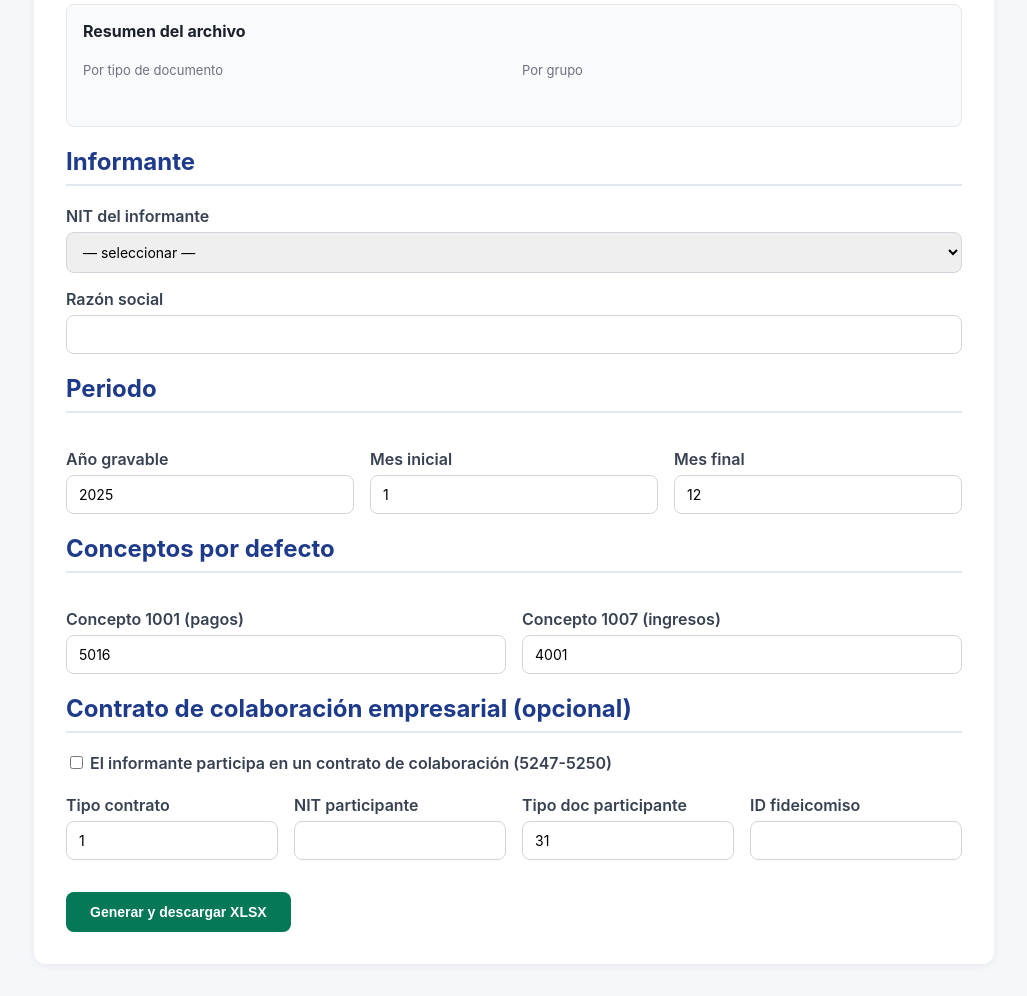
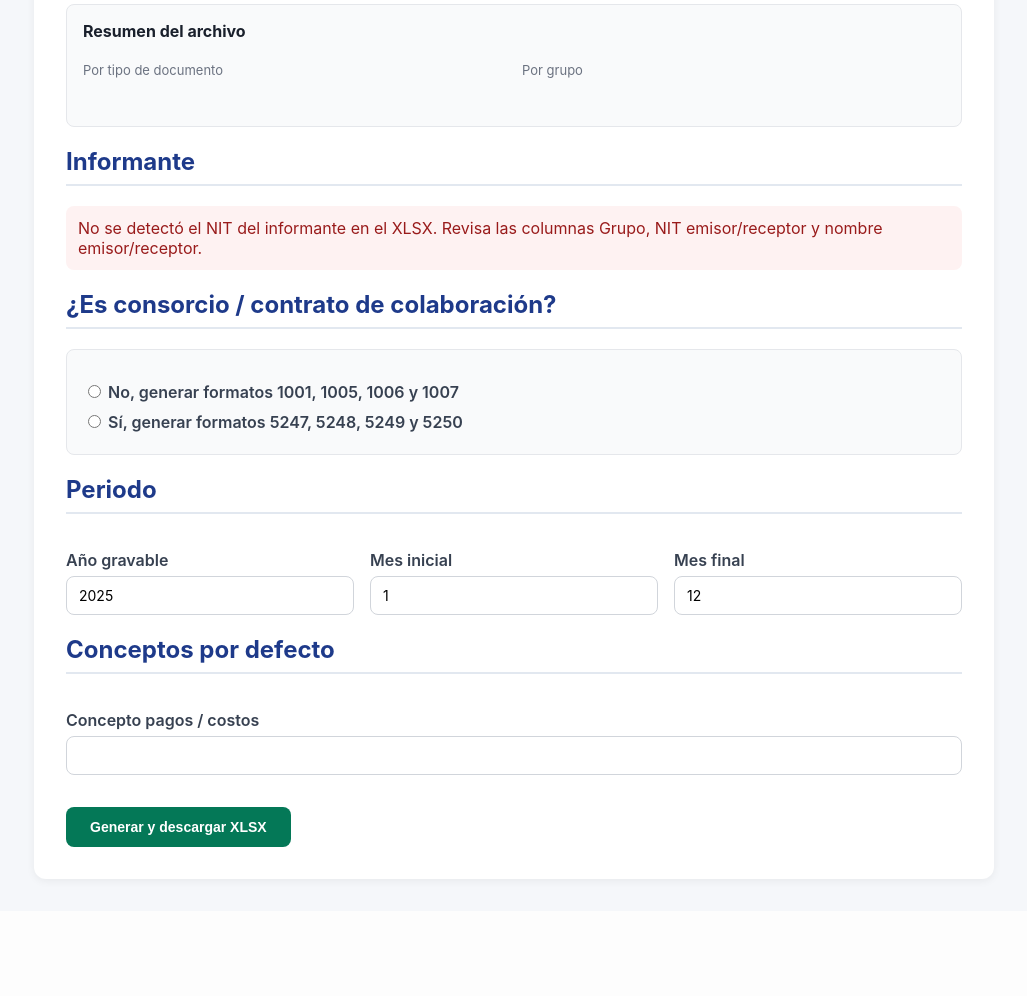
Before and after one commit to Aegisystem/Report-To-ExogenaDian, a Flask app: template templates/preview.html in a window 1280 px wide. Shown: the part 192-1188 px from the top of the page, without its empty margins (126-1153 px from the left). After the commit the page ends 1075 px from the top, so only its background shows below. Run offline with Flask 3, Linux system fonts and the light colour scheme; the template is opened without the code that fills it, so the values that code supplies are empty; some libraries are stand-ins or nearby versions.

Commit message:
Ajusta generacion normal y consorcio

```diff
--- a/app.py
+++ b/app.py
@@ -20,7 +20,7 @@ from sqlalchemy.exc import ArgumentError
 from werkzeug.utils import secure_filename
 
 from auth import bp as auth_bp, login_manager
-from core import directorio, parser, registry
+from core import directorio, helpers, parser, registry
 from db import db, migrar_codigos_territoriales, usuario_actual_id
 from generators import GENERADORES
 from generators.base import ContextoInformante, _config
@@ -105,6 +105,25 @@ def _guardar_df(df: pd.DataFrame):
     df.to_parquet(p, index=False)
 
 
+def _informante_actual() -> dict[str, str] | None:
+    informantes = session.get("informantes", [])
+    if not informantes:
+        return None
+    primero = informantes[0] or {}
+    nit = str(primero.get("nit", "")).strip()
+    nombre = str(primero.get("nombre", "")).strip()
+    if not nit:
+        return None
+    return {"nit": nit, "nombre": nombre, "tdoc": str(helpers.inferir_tipo_documento(nit))}
+
+
+def _entero_form(valor, default: int) -> int:
+    try:
+        return int(valor)
+    except (TypeError, ValueError):
+        return default
+
+
 # ---------------- rutas ----------------
 
 def _registrar_rutas(app: Flask) -> None:
@@ -183,9 +202,12 @@ def _registrar_rutas(app: Flask) -> None:
         }
         return render_template(
             "preview.html",
-            informantes=session.get("informantes", []),
+            informante=_informante_actual(),
             archivo=session.get("archivo_nombre", ""),
             resumen=resumen,
+            concepto_1001=registry.concepto_default("1001") or 5016,
+            concepto_1007=registry.concepto_default("1007") or 4001,
+            concepto_5248=4010,
         )
 
 
@@ -196,17 +218,33 @@ def _registrar_rutas(app: Flask) -> None:
         if df is None:
             return redirect(url_for("index"))
 
-        nit_inf = request.form.get("nit_informante", "").strip()
-        nombre_inf = request.form.get("nombre_informante", "").strip()
-        ano = int(request.form.get("ano_gravable", "2025"))
-        mes_ini = int(request.form.get("mes_inicio", "1"))
-        mes_fin = int(request.form.get("mes_fin", "12"))
-        cpt_1001 = int(request.form.get("cpt_1001", str(registry.concepto_default("1001") or 5016)))
-        cpt_1007 = int(request.form.get("cpt_1007", str(registry.concepto_default("1007") or 4001)))
-        es_part = request.form.get("es_participante") == "on"
-        tcon = int(request.form.get("tipo_contrato", "1") or 1)
-        nit_part = request.form.get("nit_participante", "").strip()
-        tdoc_part = int(request.form.get("tdoc_participante", "31") or 31)
+        informante = _informante_actual()
+        if not informante:
+            flash("No se detectó el NIT del informante en el XLSX. Revisa el archivo cargado.", "error")
+            return redirect(url_for("preview"))
+
+        modo_colaboracion = request.form.get("modo_colaboracion", "")
+        if modo_colaboracion not in ("si", "no"):
+            flash("Indica obligatoriamente si es consorcio / contrato de colaboración.", "error")
+            return redirect(url_for("preview"))
+
+        nit_inf = informante["nit"]
+        nombre_inf = informante["nombre"]
+        ano = _entero_form(request.form.get("ano_gravable"), 2025)
+        mes_ini = _entero_form(request.form.get("mes_inicio"), 1)
+        mes_fin = _entero_form(request.form.get("mes_fin"), 12)
+        cpt_1001 = _entero_form(request.form.get("cpt_1001"), registry.concepto_default("1001") or 5016)
+        es_part = modo_colaboracion == "si"
+        if es_part:
+            cpt_1007 = _entero_form(request.form.get("cpt_5248"), 4010)
+            tcon = _entero_form(request.form.get("tipo_contrato"), 2)
+            nit_part = nit_inf
+            tdoc_part = helpers.inferir_tipo_documento(nit_inf)
+        else:
+            cpt_1007 = _entero_form(request.form.get("cpt_1007"), registry.concepto_default("1007") or 4001)
+            tcon = 2
+            nit_part = ""
+            tdoc_part = 31
         idfi = request.form.get("id_fideicomiso", "").strip()
 
         ctx = ContextoInformante(
@@ -221,7 +259,12 @@ def _registrar_rutas(app: Flask) -> None:
         df_filtrado = parser.filtrar_por_periodo(df, ano, mes_ini, mes_fin)
 
         dataframes = {}
-        for codigo, GenClass in GENERADORES.items():
+        formatos_objetivo = (
+            ("5247", "5248", "5249", "5250") if es_part
+            else ("1001", "1005", "1006", "1007")
+        )
+        for codigo in formatos_objetivo:
+            GenClass = GENERADORES[codigo]
             gen = GenClass(ctx)
             dataframes[codigo] = gen.generar(df_filtrado)
 
--- a/config/conceptos.json
+++ b/config/conceptos.json
@@ -23,7 +23,7 @@
     "1001": 5016,
     "1007": 4001,
     "5247": 5016,
-    "5248": 4001
+    "5248": 4010
   },
   "pais_default": 169
 }
--- a/core/registry.py
+++ b/core/registry.py
@@ -57,7 +57,7 @@ _DEFAULTS_CONCEPTOS = {
     "1001": 5016,
     "1007": 4001,
     "5247": 5016,
-    "5248": 4001,
+    "5248": 4010,
 }
 
 PAIS_DEFAULT = 169
--- a/generators/formato_1007.py
+++ b/generators/formato_1007.py
@@ -14,8 +14,8 @@ class Formato1007(BaseFormato):
         filas = []
         for _nit, sub in self._agrupar_por_tercero(df_g).items():
             info = self._info_tercero(sub)
-            ibru = self._suma_neta(sub, "base")
-            if ibru <= 0:
+            ibru, dred = self._sumas_positivas_y_devoluciones(sub, "base")
+            if ibru <= 0 and dred <= 0:
                 continue
             filas.append({
                 "cpt": self.ctx.concepto_default_1007,
@@ -28,6 +28,6 @@ class Formato1007(BaseFormato):
                 "raz": info["raz"],
                 "pais": info["pais"],
                 "ibru": ibru,
-                "dred": 0,
+                "dred": dred,
             })
         return filas
--- a/generators/formato_5248.py
+++ b/generators/formato_5248.py
@@ -16,8 +16,8 @@ class Formato5248(BaseFormato):
         filas = []
         for _nit, sub in self._agrupar_por_tercero(df_g).items():
             info = self._info_tercero(sub)
-            ibure = self._suma_neta(sub, "base")
-            if ibure <= 0:
+            ibure, dred = self._sumas_positivas_y_devoluciones(sub, "base")
+            if ibure <= 0 and dred <= 0:
                 continue
             filas.append({
                 "tcon": self.ctx.tipo_contrato,
@@ -31,7 +31,7 @@ class Formato5248(BaseFormato):
                 "raz": info["raz"],
                 "pais": info["pais"],
                 "ibure": ibure,
-                "dred": 0,
+                "dred": dred,
                 "idfi": self.ctx.id_fideicomiso,
                 "tdopa": self.ctx.tdoc_participante,
                 "nidpa": self.ctx.nit_participante,
--- a/templates/preview.html
+++ b/templates/preview.html
@@ -23,15 +23,27 @@
 
 <form method="post" action="{{ url_for('generar') }}">
   <h2>Informante</h2>
+  {% if informante %}
     <label>NIT del informante</label>
-  <select name="nit_informante" required onchange="document.getElementById('nombre_inf').value = this.options[this.selectedIndex].dataset.nombre || '';">
-    <option value="">— seleccionar —</option>
-    {% for i in informantes %}
-      <option value="{{ i.nit }}" data-nombre="{{ i.nombre }}">{{ i.nit }} — {{ i.nombre }}</option>
-    {% endfor %}
-  </select>
+    <input type="text" value="{{ informante.nit }}" readonly>
     <label>Razón social</label>
-  <input type="text" id="nombre_inf" name="nombre_informante" required>
+    <input type="text" value="{{ informante.nombre }}" readonly>
+    <p class="muted" style="margin-top:8px;">El informante se detecta automáticamente desde el XLSX cargado.</p>
+  {% else %}
+    <p class="flash-error">No se detectó el NIT del informante en el XLSX. Revisa las columnas Grupo, NIT emisor/receptor y nombre emisor/receptor.</p>
+  {% endif %}
+
+  <h2>¿Es consorcio / contrato de colaboración?</h2>
+  <div class="box" style="margin-top:8px;">
+    <label>
+      <input type="radio" name="modo_colaboracion" value="no" required data-modo-colaboracion>
+      No, generar formatos 1001, 1005, 1006 y 1007
+    </label>
+    <label style="margin-top:10px;">
+      <input type="radio" name="modo_colaboracion" value="si" required data-modo-colaboracion>
+      Sí, generar formatos 5247, 5248, 5249 y 5250
+    </label>
+  </div>
 
   <h2>Periodo</h2>
   <div class="row">
@@ -52,40 +64,68 @@
   <h2>Conceptos por defecto</h2>
   <div class="row">
     <div>
-      <label>Concepto 1001 (pagos)</label>
-      <input type="number" name="cpt_1001" value="5016">
+      <label>Concepto pagos / costos</label>
+      <input type="number" name="cpt_1001" value="{{ concepto_1001 }}">
     </div>
-    <div>
+    <div data-normal-only>
       <label>Concepto 1007 (ingresos)</label>
-      <input type="number" name="cpt_1007" value="4001">
+      <input type="number" name="cpt_1007" value="{{ concepto_1007 }}">
+    </div>
+    <div data-colab-only style="display:none;">
+      <label>Concepto 5248 (ingresos consorcio)</label>
+      <input type="number" name="cpt_5248" value="{{ concepto_5248 }}">
     </div>
   </div>
 
-  <h2>Contrato de colaboración empresarial (opcional)</h2>
-  <label>
-    <input type="checkbox" name="es_participante"> El informante participa en un contrato de colaboración (5247-5250)
-  </label>
+  <div data-colab-only style="display:none;">
+    <h2>Contrato de colaboración empresarial</h2>
+    <p class="muted">La identificación del participante se toma automáticamente del mismo informante.</p>
     <div class="row">
       <div>
         <label>Tipo contrato</label>
-      <input type="number" name="tipo_contrato" value="1">
+        <input type="number" name="tipo_contrato" value="2">
       </div>
       <div>
         <label>NIT participante</label>
-      <input type="text" name="nit_participante">
+        <input type="text" value="{{ informante.nit if informante else '' }}" readonly>
       </div>
       <div>
         <label>Tipo doc participante</label>
-      <input type="number" name="tdoc_participante" value="31">
+        <input type="number" value="{{ informante.tdoc if informante else 31 }}" readonly>
       </div>
       <div>
         <label>ID fideicomiso</label>
         <input type="text" name="id_fideicomiso">
       </div>
     </div>
+  </div>
+
+  <div data-normal-only class="box" style="margin-top:16px; display:none;">
+    Se generarán únicamente los formatos 1001, 1005, 1006 y 1007.
+  </div>
+  <div data-colab-only class="box" style="margin-top:16px; display:none;">
+    Se generarán únicamente los formatos 5247, 5248, 5249 y 5250.
+  </div>
 
   <div style="margin-top: 32px;">
-    <button type="submit" class="btn-success">Generar y descargar XLSX</button>
+    <button type="submit" class="btn-success" {% if not informante %}disabled{% endif %}>Generar y descargar XLSX</button>
   </div>
 </form>
+
+<script>
+  function actualizarModoColaboracion() {
+    const seleccionado = document.querySelector('input[name="modo_colaboracion"]:checked');
+    const esColab = seleccionado && seleccionado.value === 'si';
+    document.querySelectorAll('[data-colab-only]').forEach((el) => {
+      el.style.display = esColab ? '' : 'none';
+    });
+    document.querySelectorAll('[data-normal-only]').forEach((el) => {
+      el.style.display = seleccionado && !esColab ? '' : 'none';
+    });
+  }
+  document.querySelectorAll('[data-modo-colaboracion]').forEach((input) => {
+    input.addEventListener('change', actualizarModoColaboracion);
+  });
+  actualizarModoColaboracion();
+</script>
 {% endblock %}
```
Also changed, not shown: generators/base.py (+27 -2 lines). Lines whose indentation alone changed are shown as unchanged.
